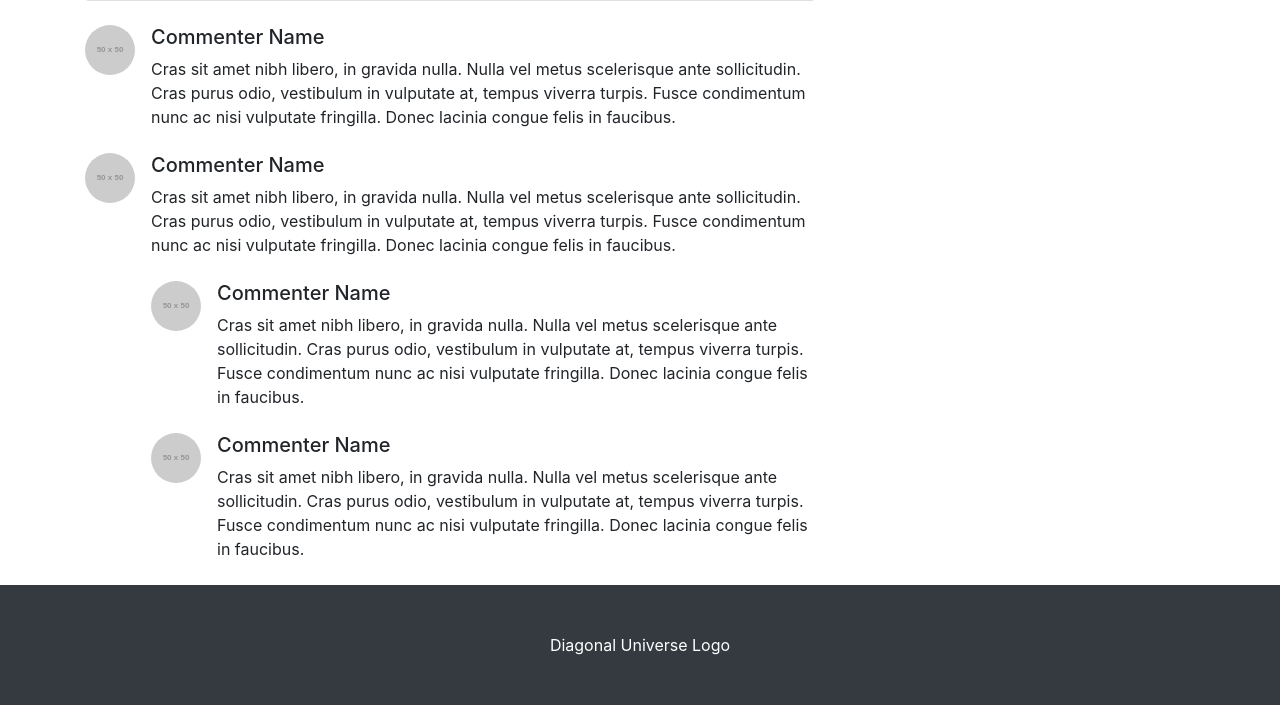
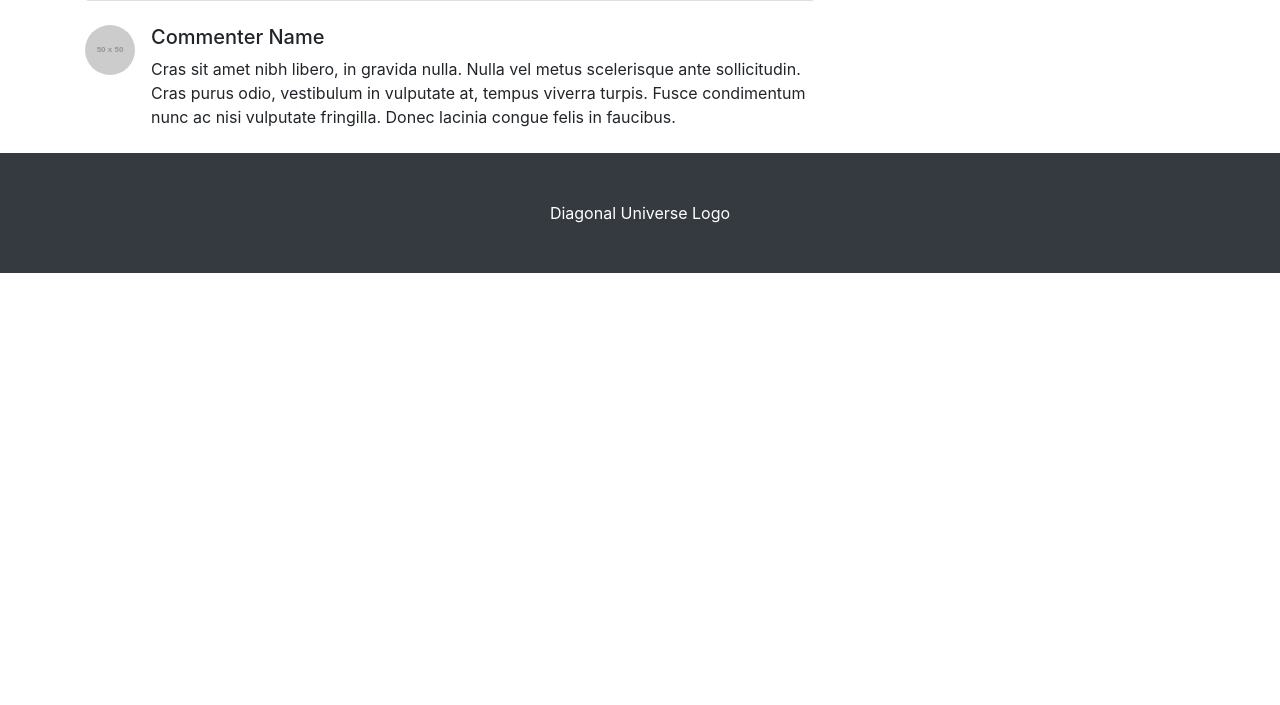
Before and after one commit to andrewdempsey2018/Diagonal-Universe, a Django app: page / in a window 1280 px wide. Shown: the part 2303-3008 px from the top of the page. After the commit the page ends 2576 px from the top, so only its background shows below. Run offline with Django 3.2, Linux system fonts and the light colour scheme; data comes from the database, SQL or seed files in the repository; grey boxes labelled with a size stand in for pictures from a placeholder-image service; some libraries are stand-ins or nearby versions.

Commit message:
Removed nested comments

```diff
--- a/templates/base.html
+++ b/templates/base.html
@@ -83,38 +83,6 @@
     </div>
   </div>
 
-  <!-- Comment with nested comments -->
-  <div class="media mb-4">
-    <img class="d-flex mr-3 rounded-circle" src="http://placehold.it/50x50" alt="">
-    <div class="media-body">
-      <h5 class="mt-0">Commenter Name</h5>
-      Cras sit amet nibh libero, in gravida nulla. Nulla vel metus scelerisque ante sollicitudin. Cras purus odio,
-      vestibulum in vulputate at, tempus viverra turpis. Fusce condimentum nunc ac nisi vulputate fringilla. Donec
-      lacinia congue felis in faucibus.
-
-      <div class="media mt-4">
-        <img class="d-flex mr-3 rounded-circle" src="http://placehold.it/50x50" alt="">
-        <div class="media-body">
-          <h5 class="mt-0">Commenter Name</h5>
-          Cras sit amet nibh libero, in gravida nulla. Nulla vel metus scelerisque ante sollicitudin. Cras purus
-          odio, vestibulum in vulputate at, tempus viverra turpis. Fusce condimentum nunc ac nisi vulputate
-          fringilla. Donec lacinia congue felis in faucibus.
-        </div>
-      </div>
-
-      <div class="media mt-4">
-        <img class="d-flex mr-3 rounded-circle" src="http://placehold.it/50x50" alt="">
-        <div class="media-body">
-          <h5 class="mt-0">Commenter Name</h5>
-          Cras sit amet nibh libero, in gravida nulla. Nulla vel metus scelerisque ante sollicitudin. Cras purus
-          odio, vestibulum in vulputate at, tempus viverra turpis. Fusce condimentum nunc ac nisi vulputate
-          fringilla. Donec lacinia congue felis in faucibus.
-        </div>
-      </div>
-
-    </div>
-  </div>
-
   </div>
 
   <!-- Sidebar Widgets Column -->
```
